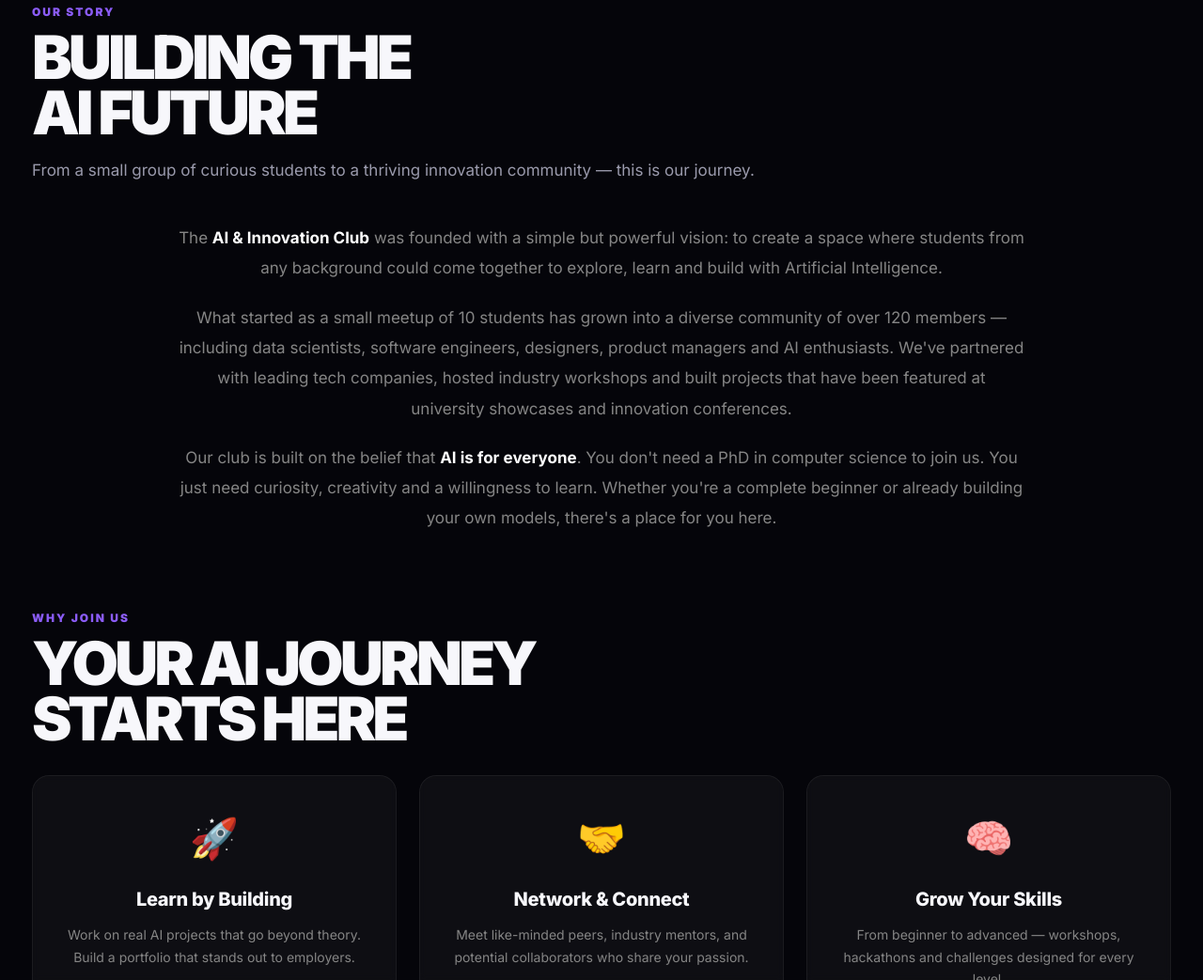
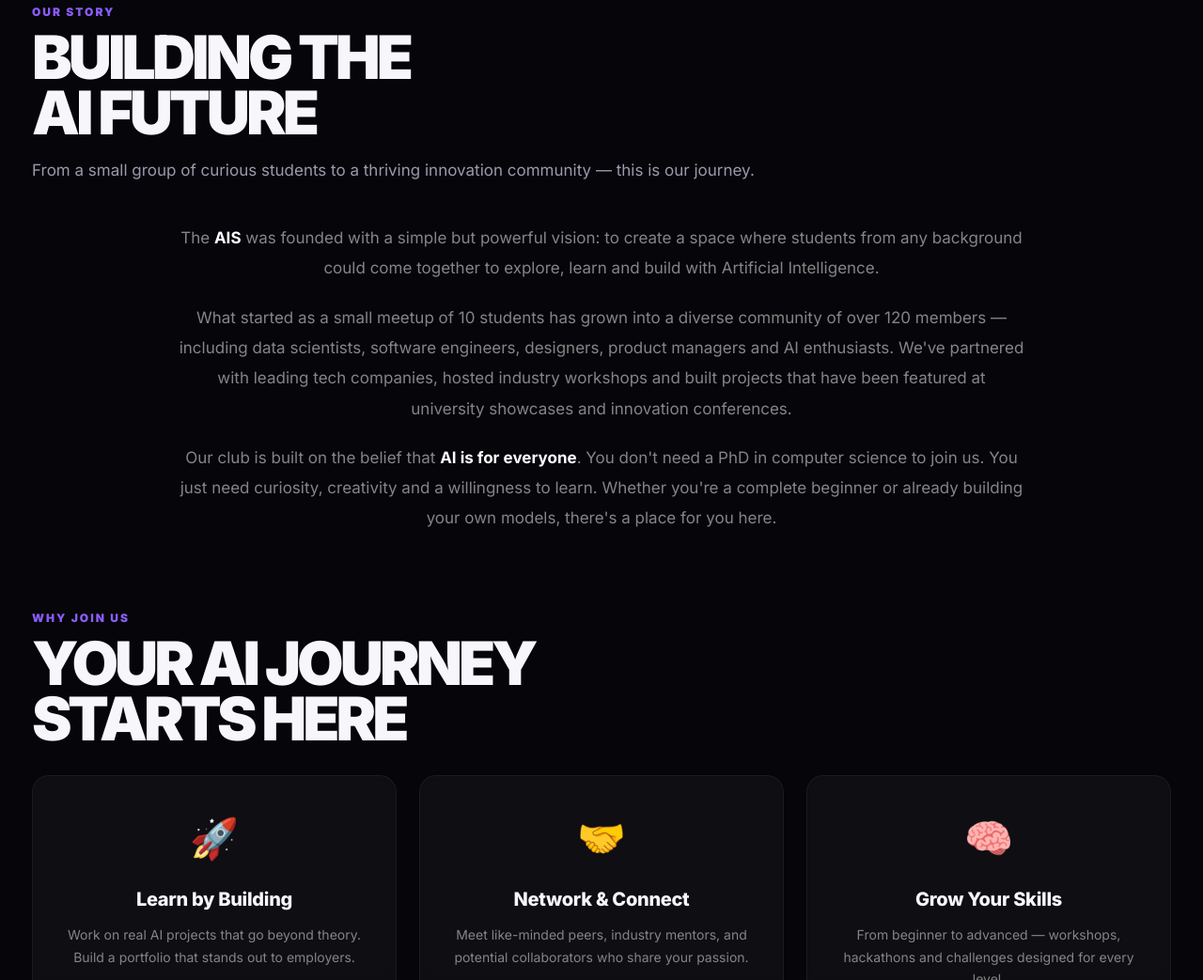
Before and after one commit to HaizxD/SEP-Assignment, a plain HTML site: page about.html in a window 1280 px wide. Shown: the part 2368-3411 px from the top of the page at 94% size. Drawn offline with nearby package versions, Linux system fonts and the light colour scheme.

Commit message:
Update about.html

```diff
--- a/about.html
+++ b/about.html
@@ -141,7 +141,7 @@
                 <p>From a small group of curious students to a thriving innovation community — this is our journey.</p>
             </div>
             <div class="story-text">
-                <p>The <strong>AI & Innovation Club</strong> was founded with a simple but powerful vision: to create a space where students from any background could come together to explore, learn and build with Artificial Intelligence.</p>
+                <p>The <strong>AIS</strong> was founded with a simple but powerful vision: to create a space where students from any background could come together to explore, learn and build with Artificial Intelligence.</p>
                 <p>What started as a small meetup of 10 students has grown into a diverse community of over 120 members — including data scientists, software engineers, designers, product managers and AI enthusiasts. We've partnered with leading tech companies, hosted industry workshops and built projects that have been featured at university showcases and innovation conferences.</p>
                 <p>Our club is built on the belief that <strong>AI is for everyone</strong>. You don't need a PhD in computer science to join us. You just need curiosity, creativity and a willingness to learn. Whether you're a complete beginner or already building your own models, there's a place for you here.</p>
             </div>
```
